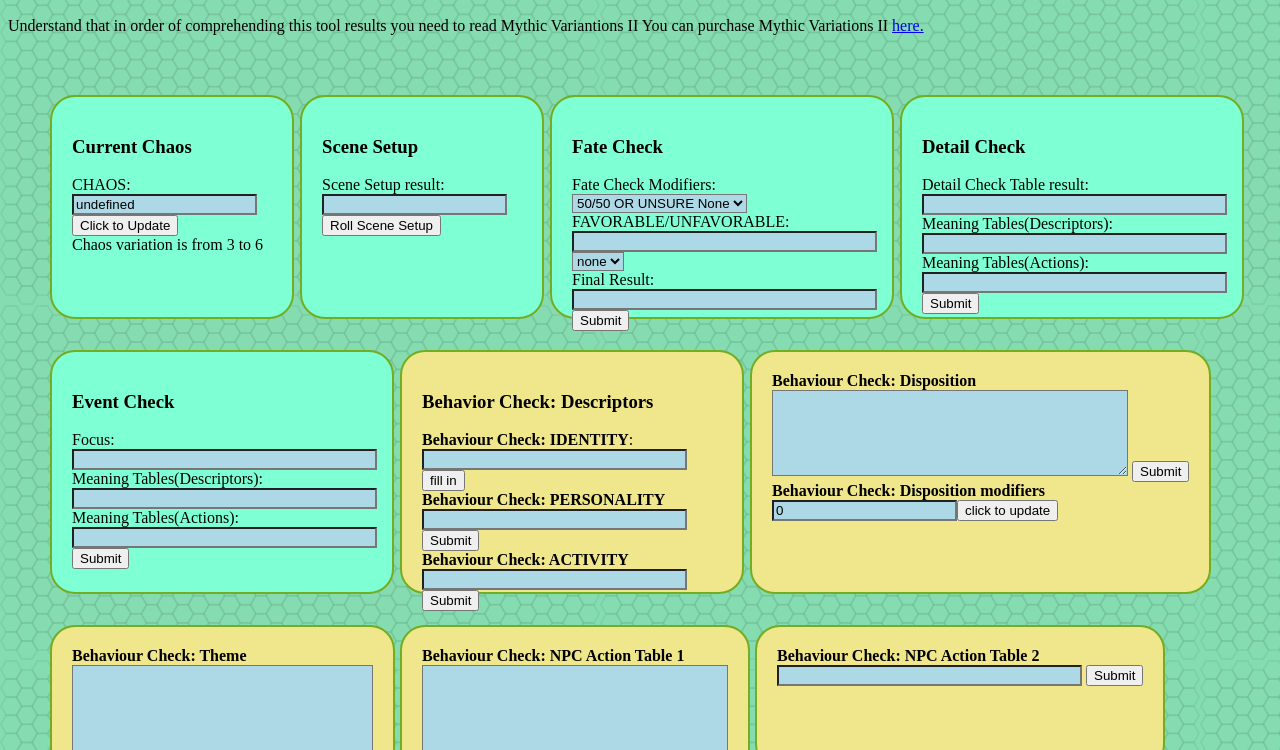
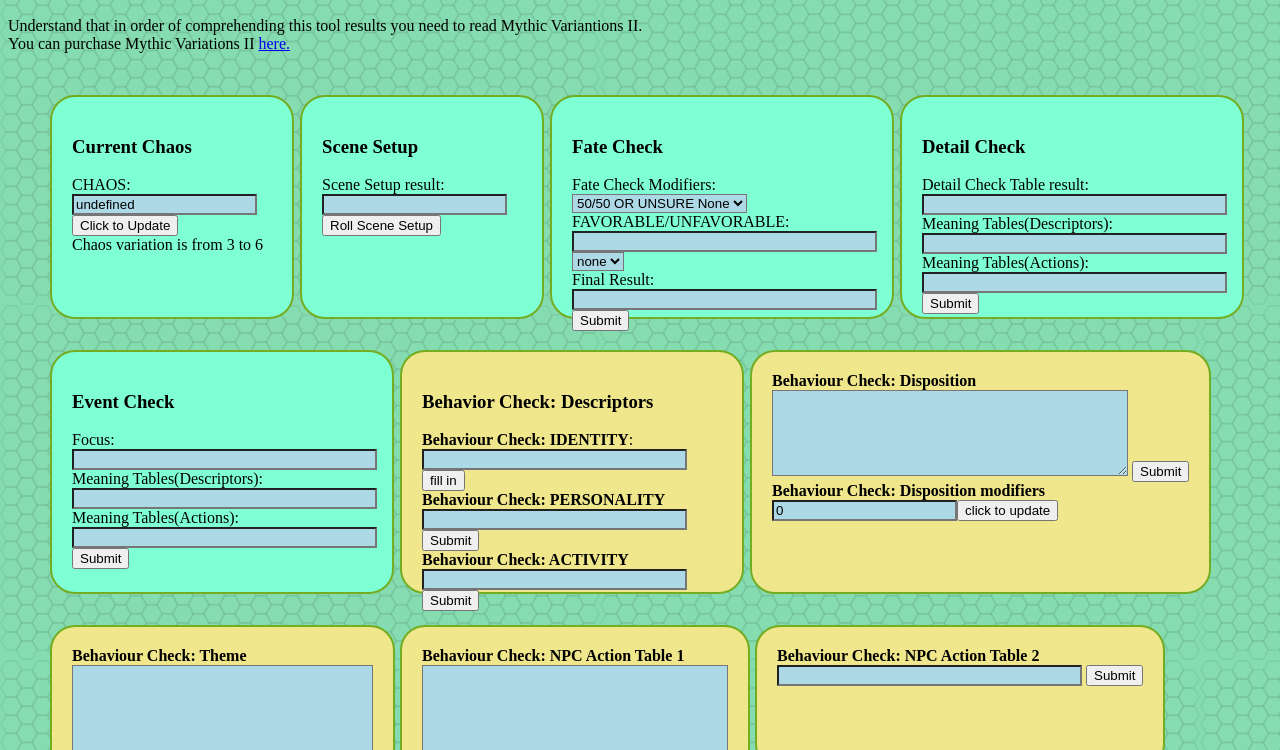
Before and after one commit to silaslima/simplefun-tests, a plain HTML site: page index.html in a window 1280 px wide. Shown: the part 50-800 px from the top of the page. Drawn offline with Linux system fonts and the light colour scheme.

```diff
--- a/index.html
+++ b/index.html
@@ -1100,7 +1100,7 @@
 	<body onload="fnStart()" bgcolor="#85DCB" background="hexagons.png">
 
 	<h2>Mythic Variations II</h2>
-		Understand that in order of comprehending this tool results you need to read Mythic Variantions II
+		Understand that in order of comprehending this tool results you need to read Mythic Variantions II.<br>
 		You can purchase Mythic Variations II <a href="https://www.drivethrurpg.com/product/229391/Mythic-Variations-2?term=Mythic+Variations+2&test_epoch=0">here.</a>
 	<br><br><br><br>
 	<div id="current_chaos">
```
